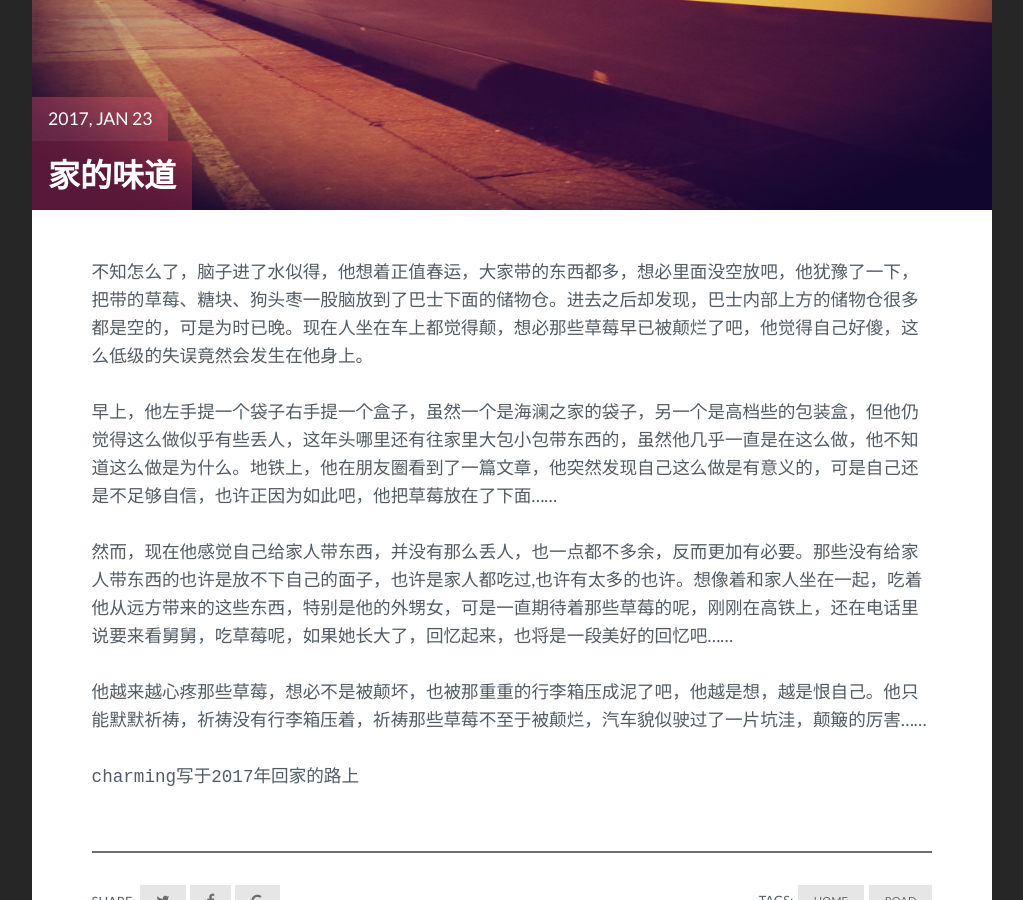
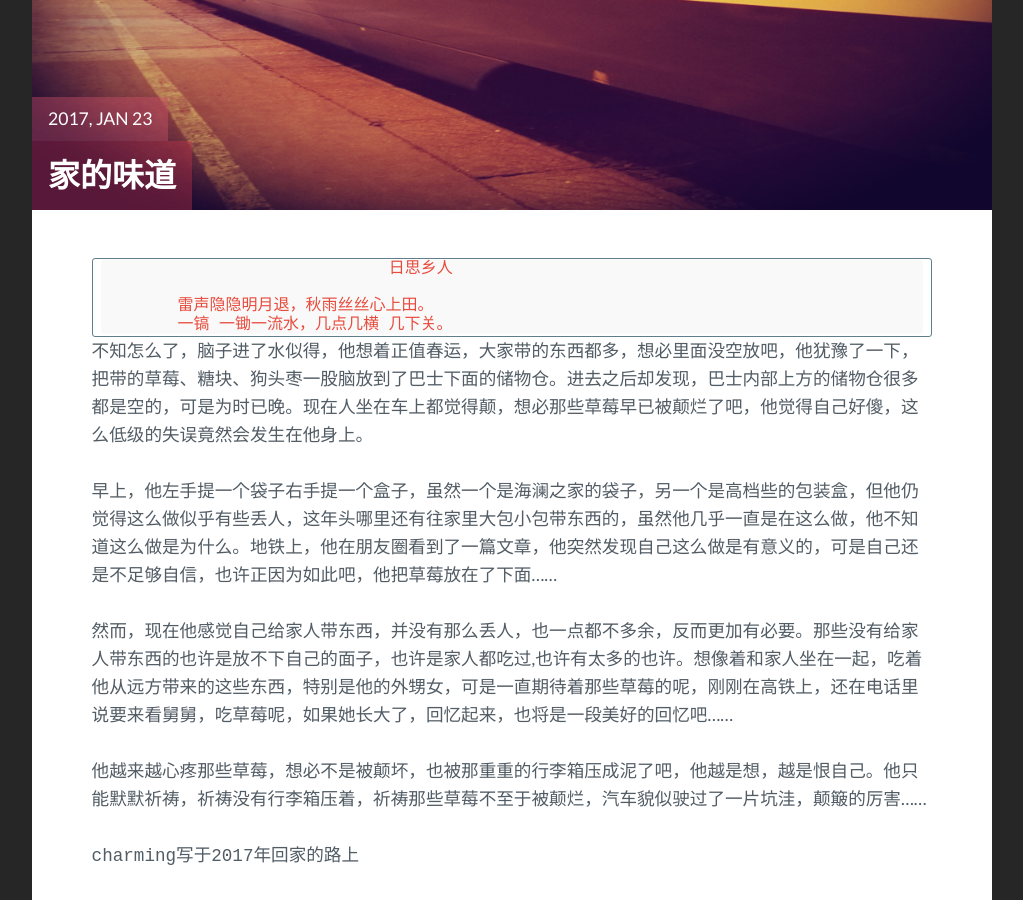
Before and after one commit to antsfamily/writings, a Jekyll site: the page built from _posts/2017-12-15-家的味道.markdown, in a window 1280 px wide and 900 px high, scrolled down 503 px. Shown: the whole window, without its empty margins (128-1151 px from the left). Built offline with Jekyll 4.4.1, drawn with Linux system fonts in a browser that asks for light colours; comment, search, counter and statistics services are not loaded.

Commit message:
add poem

````diff
--- a/_posts/2017-12-15-家的味道.markdown
+++ b/_posts/2017-12-15-家的味道.markdown
@@ -8,6 +8,16 @@ tag: [Home, Road]
 ---
 
 
+
+
+
+```
+                              日思乡人
+
+        雷声隐隐明月退，秋雨丝丝心上田。﻿
+        一镐 一锄一流水，几点几横 几下关。﻿
+```
+
 不知怎么了，脑子进了水似得，他想着正值春运，大家带的东西都多，想必里面没空放吧，他犹豫了一下，把带的草莓、糖块、狗头枣一股脑放到了巴士下面的储物仓。进去之后却发现，巴士内部上方的储物仓很多都是空的，可是为时已晚。现在人坐在车上都觉得颠，想必那些草莓早已被颠烂了吧，他觉得自己好傻，这么低级的失误竟然会发生在他身上。﻿
 
 早上，他左手提一个袋子右手提一个盒子，虽然一个是海澜之家的袋子，另一个是高档些的包装盒，但他仍觉得这么做似乎有些丢人，这年头哪里还有往家里大包小包带东西的，虽然他几乎一直是在这么做，他不知道这么做是为什么。地铁上，他在朋友圈看到了一篇文章，他突然发现自己这么做是有意义的，可是自己还是不足够自信，也许正因为如此吧，他把草莓放在了下面......
````
